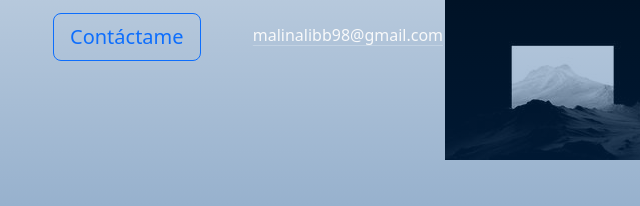
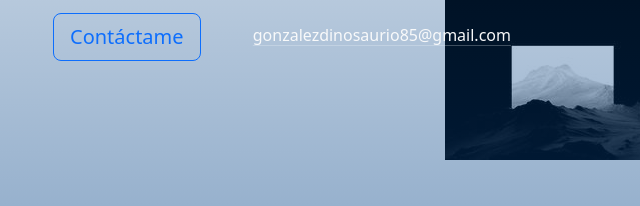
Before and after one commit to Alis70704/mi-sitio-web, a plain HTML site: page Bootstrap/index.html in a window 1280 px wide. Shown: the part 532-738 px from the top of the page, 77-717 px from the left. Drawn offline with nearby package versions, Linux system fonts and the light colour scheme.

Commit message:
Update index.html

```diff
--- a/Bootstrap/index.html
+++ b/Bootstrap/index.html
@@ -63,7 +63,7 @@
               <div>
                 <button type="button" class="btn btn-outline-primary  btn-lg mx-5">Contáctame</button>
                 <a
-                 href="gonzalezdinosaurio85@gmail.com" class="link-light link-offset-2 link-underline-opacity-25 link-underline-opacity-100-hover ">malinalibb98@gmail.com</a>
+                 href="gonzalezdinosaurio85@gmail.com" class="link-light link-offset-2 link-underline-opacity-25 link-underline-opacity-100-hover ">gonzalezdinosaurio85@gmail.com</a>
               </div>
             </div>
         </div>
```
